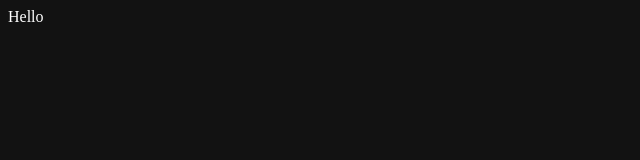
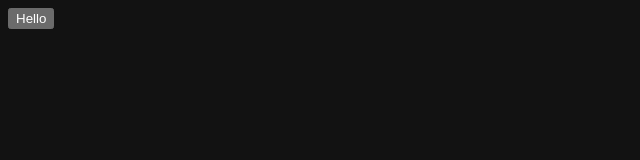
Before and after one commit to megazord-studio/hf-flow, a Next.js app: page / in a window 1280 px wide. Shown: the top 160 px of the page, without its empty margins (0-640 px from the left). Built offline with nearby package versions, Linux system fonts and the light colour scheme.

Commit message:
Add button and refactor.

```diff
--- a/package.json
+++ b/package.json
@@ -9,6 +9,7 @@
     "lint": "next lint"
   },
   "dependencies": {
+    "@radix-ui/react-slot": "^1.1.1",
     "class-variance-authority": "^0.7.1",
     "clsx": "^2.1.1",
     "lucide-react": "^0.471.0",
--- a/src/app/layout.tsx
+++ b/src/app/layout.tsx
@@ -1,4 +1,4 @@
-import {ThemeProvider} from "@/app/components/theme-provider";
+import {ThemeProvider} from "@/components/theme-provider";
 import React from "react";
 import {Metadata} from "next";
 
--- a/src/app/page.tsx
+++ b/src/app/page.tsx
@@ -1,7 +1,9 @@
+import {Button} from "@/components/ui/button";
+
 export default function Home() {
   return (
       <>
-        Hello
+          <Button>Hello</Button>
       </>
   );
 }
--- /dev/null
+++ b/src/components/ui/button.tsx
@@ -0,0 +1,57 @@
+import * as React from "react"
+import { Slot } from "@radix-ui/react-slot"
+import { cva, type VariantProps } from "class-variance-authority"
+
+import { cn } from "@/lib/utils"
+
+const buttonVariants = cva(
+  "inline-flex items-center justify-center gap-2 whitespace-nowrap rounded-md text-sm font-medium transition-colors focus-visible:outline-none focus-visible:ring-1 focus-visible:ring-ring disabled:pointer-events-none disabled:opacity-50 [&_svg]:pointer-events-none [&_svg]:size-4 [&_svg]:shrink-0",
+  {
+    variants: {
+      variant: {
+        default:
+          "bg-primary text-primary-foreground shadow hover:bg-primary/90",
+        destructive:
+          "bg-destructive text-destructive-foreground shadow-sm hover:bg-destructive/90",
+        outline:
+          "border border-input bg-background shadow-sm hover:bg-accent hover:text-accent-foreground",
+        secondary:
+          "bg-secondary text-secondary-foreground shadow-sm hover:bg-secondary/80",
+        ghost: "hover:bg-accent hover:text-accent-foreground",
+        link: "text-primary underline-offset-4 hover:underline",
+      },
+      size: {
+        default: "h-9 px-4 py-2",
+        sm: "h-8 rounded-md px-3 text-xs",
+        lg: "h-10 rounded-md px-8",
+        icon: "h-9 w-9",
+      },
+    },
+    defaultVariants: {
+      variant: "default",
+      size: "default",
+    },
+  }
+)
+
+export interface ButtonProps
+  extends React.ButtonHTMLAttributes<HTMLButtonElement>,
+    VariantProps<typeof buttonVariants> {
+  asChild?: boolean
+}
+
+const Button = React.forwardRef<HTMLButtonElement, ButtonProps>(
+  ({ className, variant, size, asChild = false, ...props }, ref) => {
+    const Comp = asChild ? Slot : "button"
+    return (
+      <Comp
+        className={cn(buttonVariants({ variant, size, className }))}
+        ref={ref}
+        {...props}
+      />
+    )
+  }
+)
+Button.displayName = "Button"
+
+export { Button, buttonVariants }
```
Also changed, not shown: src/components/theme-provider.tsx (renamed from src/app/components/theme-provider.tsx), 1 other file (tests, documents, lock files or other folders).
